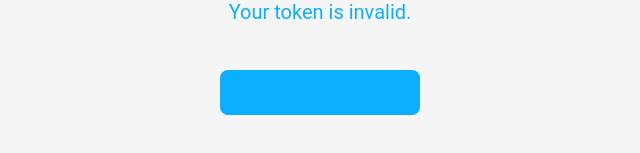
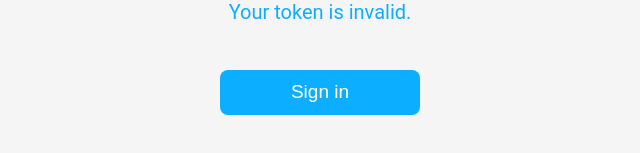
Before and after one commit to yashPratp983/Social-media-frontend, a React (Vite) app: page /invalidToken in a window 1280 px wide. Shown: the part 389-542 px from the top of the page, without its empty margins (320-960 px from the left). Built offline with nearby package versions, Linux system fonts and the light colour scheme; no server answers.

Commit message:
rectified a bug

```diff
--- a/src/components/onboarding/wrongurl.jsx
+++ b/src/components/onboarding/wrongurl.jsx
@@ -7,7 +7,7 @@
         <div className={classes.parent}>
             <h1 className={classes.heading}>Invalid Token</h1>
             <p className={classes.para}>Your token is invalid.</p>
-            <button className={classes.button} onClick={() => { navigate('/login') }}></button>
+            <button className={classes.button} onClick={() => { navigate('/login') }}>Sign in</button>
         </div>
     );
 }
```
